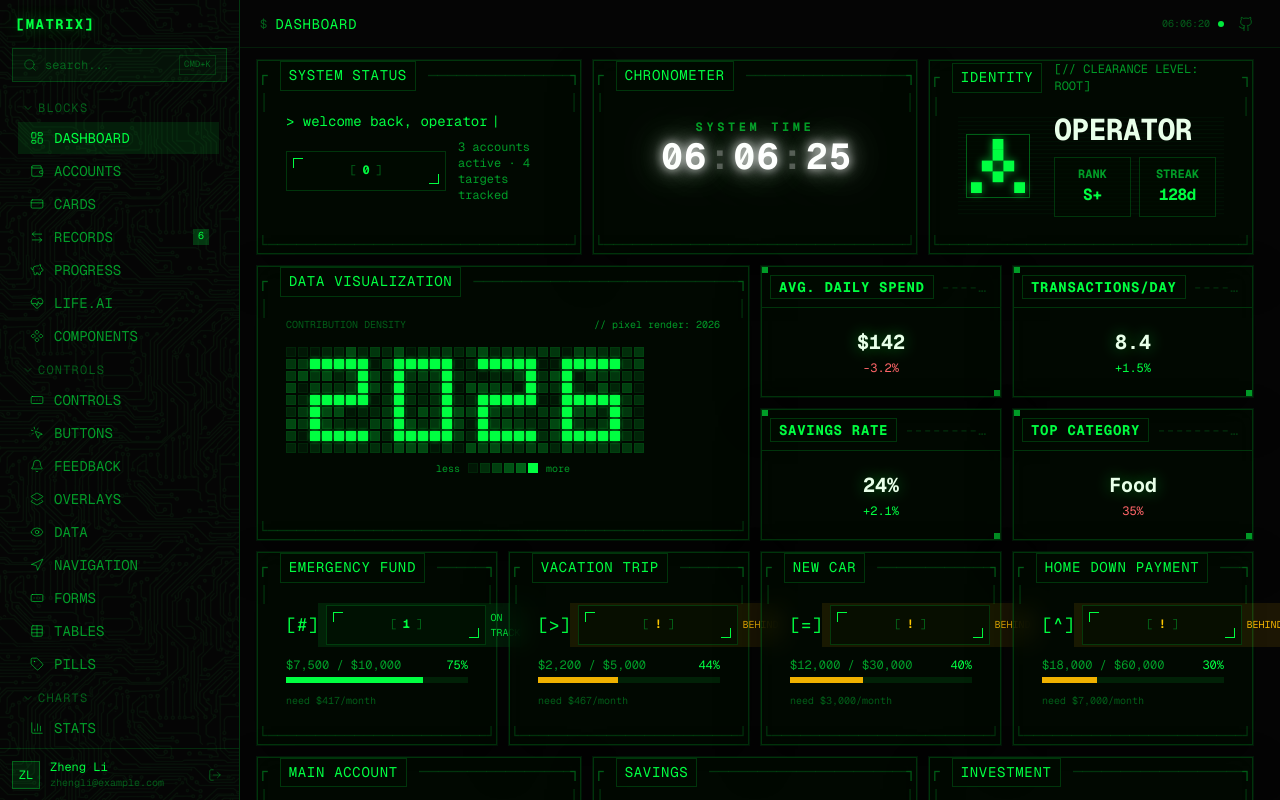
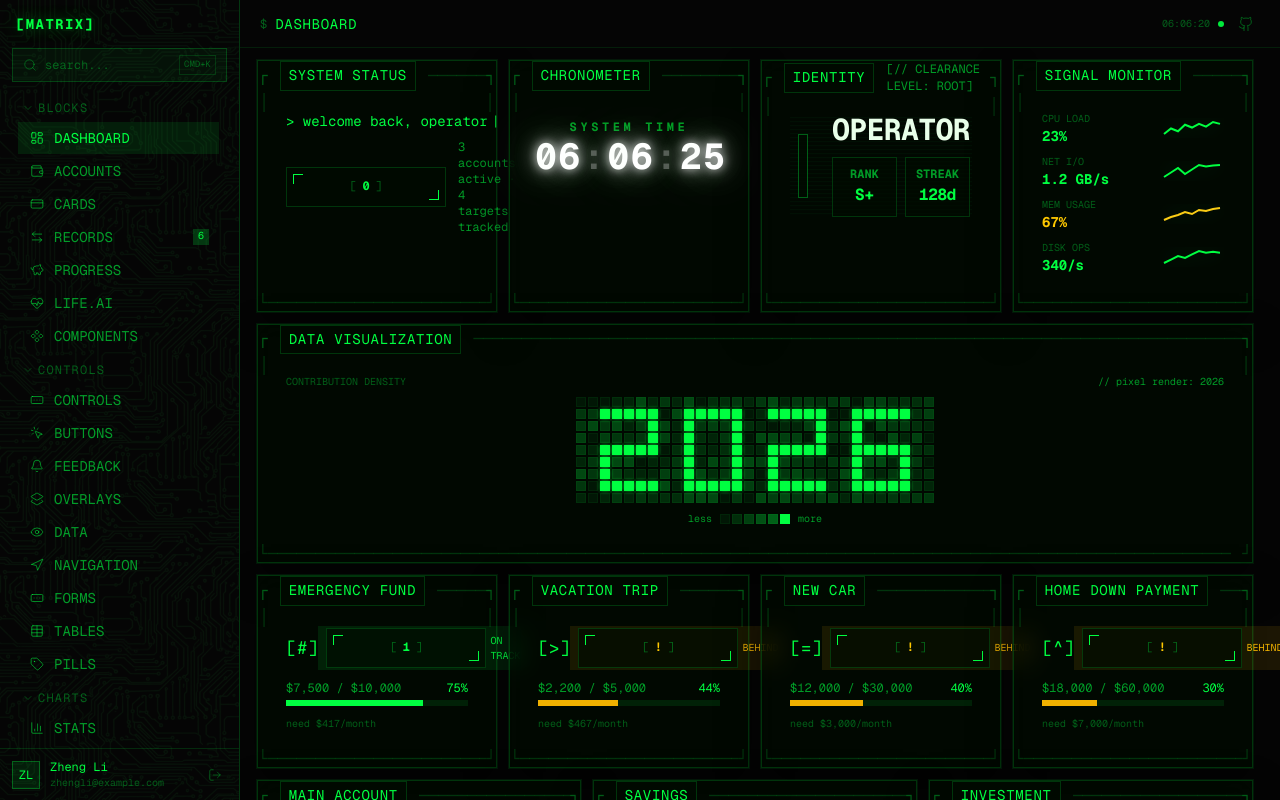
Before and after one commit to nocoo/matrix, a React (Vite) app: page / in a window 1280 px wide. Shown: the top 800 px of the page. Built offline with nearby package versions, Linux system fonts and the light colour scheme; the HTML template or start-up script is replaced by a standard one.

Commit message:
refactor: replace quick stats with signal monitor card in dashboard header

```diff
--- a/src/pages/DashboardPage.tsx
+++ b/src/pages/DashboardPage.tsx
@@ -3,7 +3,6 @@ import {
   Sparkline,
   TypewriterText,
   ConnectionStatus,
-  SignalBox,
 } from "@/components/ui/MatrixExtras";
 import { TrendMonitor } from "@/components/ui/DataVizComponents";
 import { MatrixClock } from "@/components/ui/RunnerComponents";
@@ -34,7 +33,6 @@ export default function DashboardPage() {
     activitySummary,
     goals,
     budgetRows,
-    statCards,
     trendData,
     flowData,
     portfolioRows,
@@ -43,12 +41,13 @@ export default function DashboardPage() {
     pixelHeatmapRows,
     pixelHeatmapCols,
     pixelHeatmapMax,
+    signalRows,
   } = useDashboardViewModel();
 
   return (
     <div className="space-y-3">
-      {/* Row 1: Status + Clock + Identity — 3-col on lg */}
-      <div className="grid grid-cols-1 md:grid-cols-2 lg:grid-cols-3 gap-3">
+      {/* Row 1: Status + Clock + Identity + Signal — 4-col on xl */}
+      <div className="grid grid-cols-1 md:grid-cols-2 xl:grid-cols-4 gap-3">
         <AsciiBox title="SYSTEM STATUS">
           <div className="flex flex-col gap-2">
             <TypewriterText
@@ -83,10 +82,41 @@ export default function DashboardPage() {
           scanlines
           avatarSize={64}
         />
+
+        <AsciiBox title="SIGNAL MONITOR">
+          <div className="flex flex-col gap-2">
+            {signalRows.map((sig) => (
+              <div key={sig.label} className="flex items-center justify-between gap-2">
+                <div className="flex flex-col min-w-0">
+                  <span className="font-mono text-[10px] text-matrix-dim uppercase">{sig.label}</span>
+                  <span
+                    className={cn(
+                      "font-mono text-sm font-bold",
+                      sig.status === "critical" ? "text-red-400" :
+                      sig.status === "warning" ? "text-yellow-400" :
+                      "text-matrix-primary",
+                    )}
+                  >
+                    {sig.value}
+                  </span>
+                </div>
+                <Sparkline
+                  data={sig.trend}
+                  width={64}
+                  height={20}
+                  color={
+                    sig.status === "critical" ? "#f87171" :
+                    sig.status === "warning" ? "#facc15" :
+                    "#00FF41"
+                  }
+                />
+              </div>
+            ))}
+          </div>
+        </AsciiBox>
       </div>
 
-      {/* Row 2: Heatmap + Quick stats side by side */}
-      <div className="grid grid-cols-1 lg:grid-cols-2 gap-3">
+      {/* Row 2: Heatmap full-width */}
       <AsciiBox title="DATA VISUALIZATION">
         <div className="space-y-2">
           <div className="flex items-center justify-between font-mono text-[10px]">
@@ -94,7 +124,10 @@ export default function DashboardPage() {
             <span className="text-matrix-muted">// pixel render: 2026</span>
           </div>
           <div
-              className="inline-grid mx-auto"
+            className="flex justify-center"
+          >
+            <div
+              className="inline-grid"
               style={{
                 gridTemplateColumns: `repeat(${pixelHeatmapCols}, 10px)`,
                 gridTemplateRows: `repeat(${pixelHeatmapRows}, 10px)`,
@@ -119,6 +152,7 @@ export default function DashboardPage() {
                 />
               ))}
             </div>
+          </div>
           <div className="flex items-center justify-center gap-2 font-mono text-[10px] text-matrix-muted">
             <span>less</span>
             <div className="flex gap-0.5">
@@ -138,27 +172,6 @@ export default function DashboardPage() {
           </div>
         </div>
       </AsciiBox>
-
-        <div className="grid grid-cols-2 gap-3">
-          {statCards.map((stat) => (
-            <SignalBox key={stat.label} title={stat.label.toUpperCase()}>
-              <div className="text-center py-1">
-                <p className="font-mono text-xl font-bold text-matrix-bright glow-text">
-                  {stat.value}
-                </p>
-                <p
-                  className={cn(
-                    "font-mono text-xs mt-1",
-                    stat.isPositive ? "text-matrix-primary" : "text-red-400",
-                  )}
-                >
-                  {stat.change}
-                </p>
-              </div>
-            </SignalBox>
-          ))}
-        </div>
-      </div>
 
       {/* Row 3: Target goals */}
       <div className="grid grid-cols-1 md:grid-cols-2 lg:grid-cols-4 gap-3">
--- a/src/viewmodels/useDashboardViewModel.ts
+++ b/src/viewmodels/useDashboardViewModel.ts
@@ -6,7 +6,6 @@ import {
   accounts,
   walletActivity,
   budgets,
-  analyticsStats,
   analyticsTrend,
   monthlyFlow,
   portfolio,
@@ -36,13 +35,6 @@ export interface BudgetRow {
   overBudget: boolean;
 }
 
-export interface StatCard {
-  label: string;
-  value: string;
-  change: string;
-  isPositive: boolean;
-}
-
 export interface FlowPoint {
   month: string;
   inflow: number;
@@ -56,6 +48,13 @@ export interface PortfolioRow {
   allocation: number;
   change: string;
   up: boolean;
+}
+
+export interface SignalRow {
+  label: string;
+  value: string;
+  trend: number[];
+  status: "nominal" | "warning" | "critical";
 }
 
 export function useDashboardViewModel() {
@@ -89,17 +88,6 @@ export function useDashboardViewModel() {
         limit: b.limit,
         percent: Math.round((b.spent / b.limit) * 100),
         overBudget: b.spent > b.limit,
-      })),
-    [],
-  );
-
-  const statCards: StatCard[] = useMemo(
-    () =>
-      analyticsStats.map((s) => ({
-        label: s.label,
-        value: s.value,
-        change: s.change,
-        isPositive: s.change.startsWith("+"),
       })),
     [],
   );
@@ -139,13 +127,22 @@ export function useDashboardViewModel() {
 
   const pixelHeatmap: HeatmapCell[] = useMemo(() => generatePixelHeatmap(), []);
 
+  const signalRows: SignalRow[] = useMemo(
+    () => [
+      { label: "CPU LOAD", value: "23%", trend: [12, 18, 15, 22, 19, 23, 20, 25, 23], status: "nominal" },
+      { label: "NET I/O", value: "1.2 GB/s", trend: [800, 950, 1100, 900, 1050, 1200, 1150, 1180, 1200], status: "nominal" },
+      { label: "MEM USAGE", value: "67%", trend: [55, 58, 60, 63, 61, 65, 64, 66, 67], status: "warning" },
+      { label: "DISK OPS", value: "340/s", trend: [280, 300, 320, 310, 330, 350, 340, 345, 340], status: "nominal" },
+    ],
+    [],
+  );
+
   return {
     accountList,
     activityList,
     activitySummary,
     goals: enrichedGoals,
     budgetRows,
-    statCards,
     trendData,
     flowData,
     portfolioRows,
@@ -154,5 +151,6 @@ export function useDashboardViewModel() {
     pixelHeatmapRows: HEATMAP_ROWS,
     pixelHeatmapCols: HEATMAP_COLS,
     pixelHeatmapMax: HEATMAP_MAX,
+    signalRows,
   };
 }
```
Also changed, not shown: 1 other file (tests, documents, lock files or other folders). Lines whose indentation alone changed are shown as unchanged.
